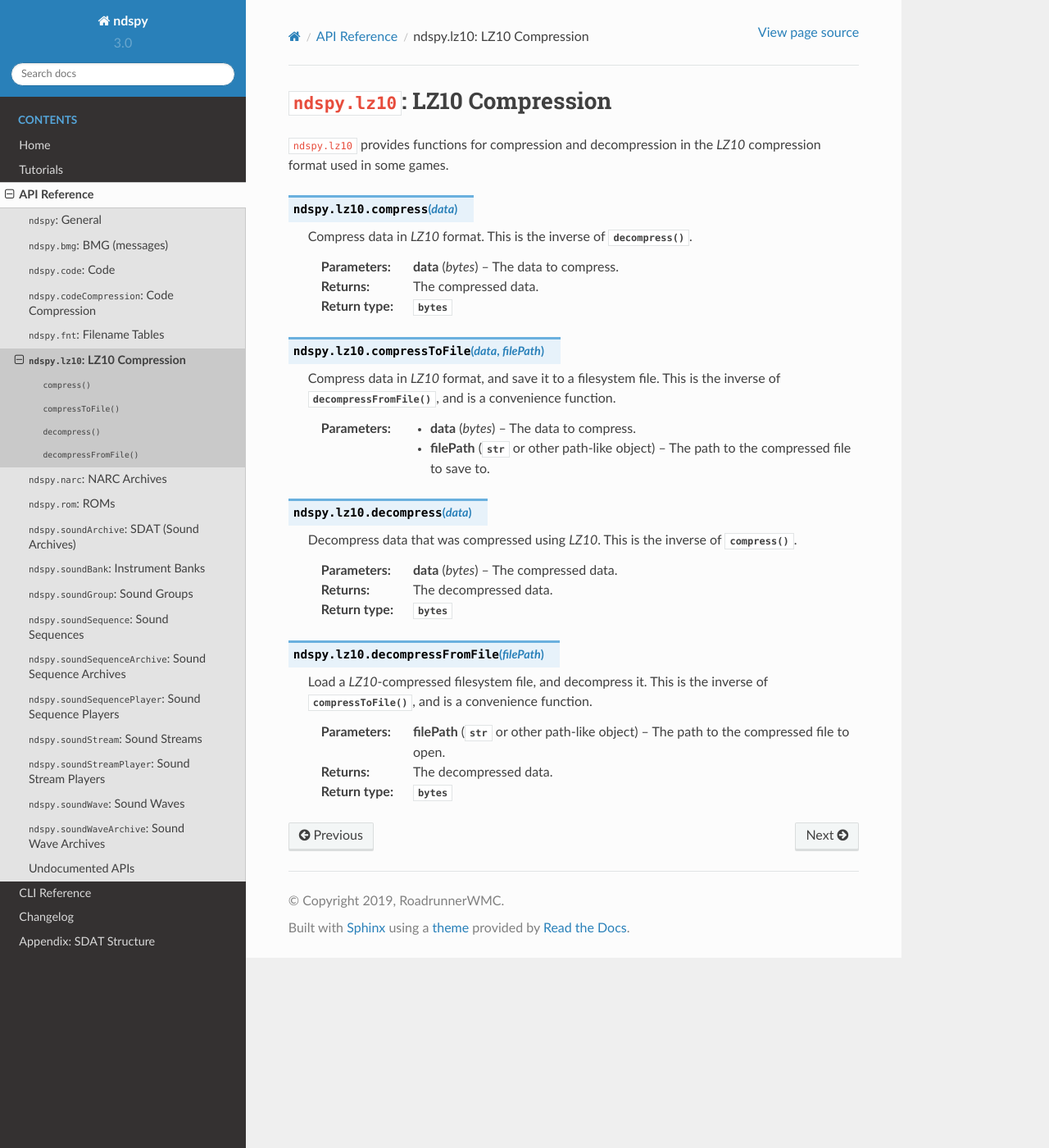
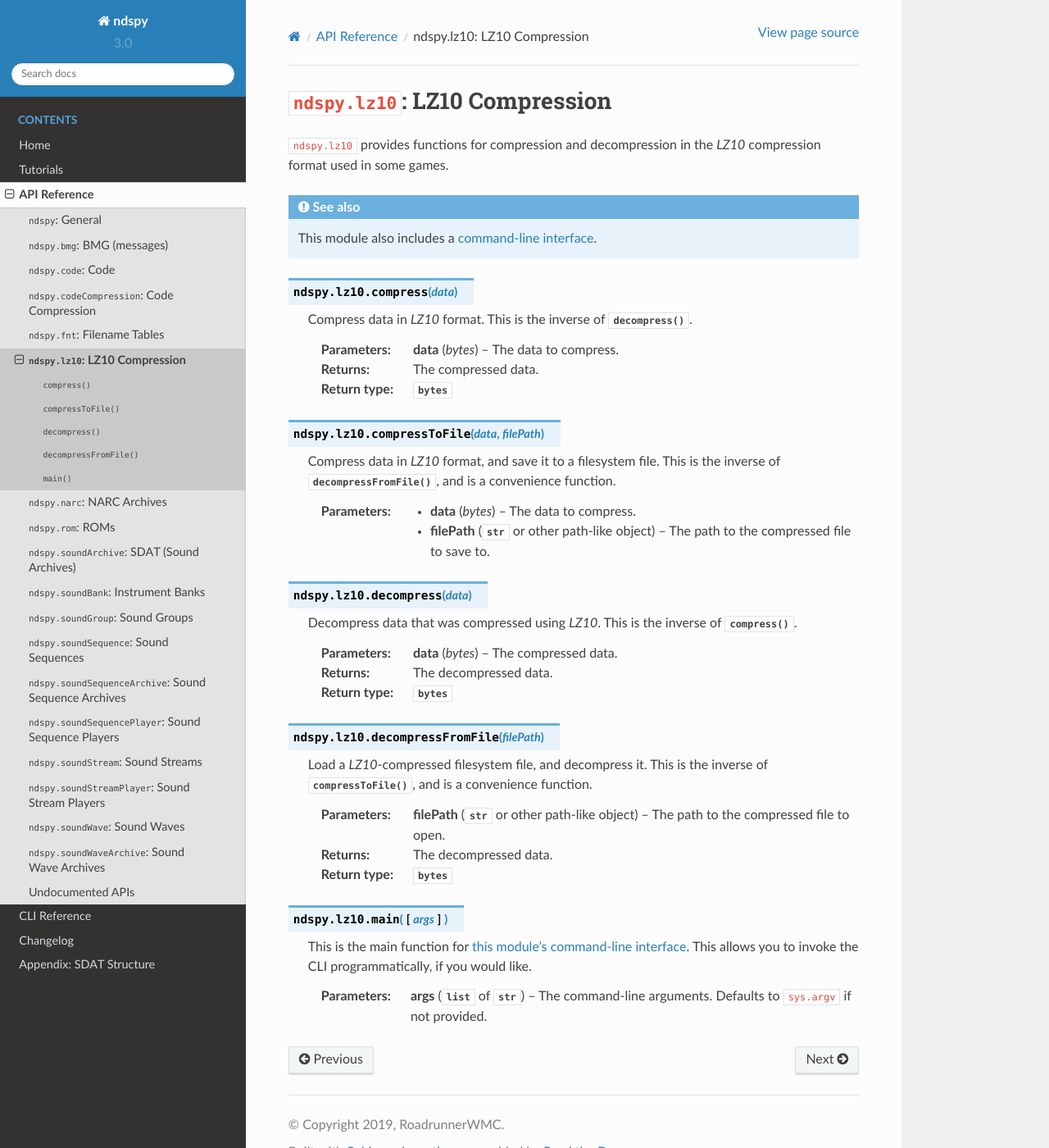
Before and after one commit to RoadrunnerWMC/ndspy, a Sphinx documentation site: the page built from docs/source/api/lz10.rst, in a window 1280 px wide and 1400 px high. Shown: the whole window at 82% size. Built offline with Sphinx 7.4.7 and the Read the Docs theme 2.0.0, drawn with Linux system fonts in a browser that asks for light colours.

Commit message:
Improved documentation regarding LZ10 CLI
The pages for the API and CLI are linked better now.

```diff
--- a/docs/source/api/lz10.rst
+++ b/docs/source/api/lz10.rst
@@ -23,6 +23,10 @@
 
 ``ndspy.lz10`` provides functions for compression and decompression in the
 *LZ10* compression format used in some games.
+
+.. seealso::
+
+    This module also includes a :doc:`command-line interface <../cli/lz10>`.
 
 
 .. py:function:: compress(data)
@@ -69,3 +73,14 @@
 
     :returns: The decompressed data.
     :rtype: :py:class:`bytes`
+
+
+.. py:function:: main([args])
+
+    This is the main function for :doc:`this module's command-line interface
+    <../cli/lz10>`. This allows you to invoke the CLI programmatically, if you
+    would like.
+
+    :param args: The command-line arguments. Defaults to ``sys.argv`` if not
+        provided.
+    :type args: :py:class:`list` of :py:class:`str`
```
Also changed, not shown: docs/source/cli/lz10.rst (+5 -4 lines).
